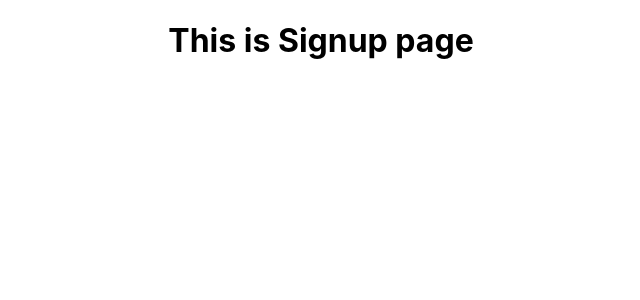
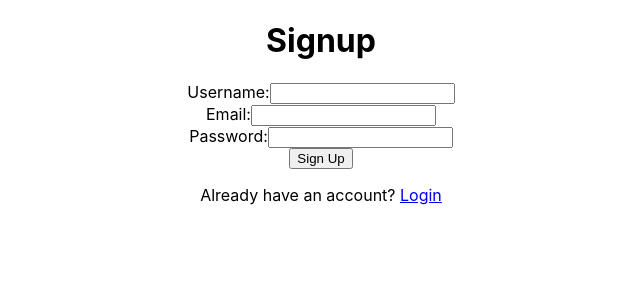
Before and after one commit to omelettech/101400761_comp3123_assignment2, a React (Create React App) app: page /signup in a window 1280 px wide. Shown: the top 300 px of the page, without its empty margins (319-959 px from the left). Built offline with nearby package versions, Linux system fonts and the light colour scheme.

Commit message:
Added signup page

```diff
--- a/src/screens/Signup/Signup.tsx
+++ b/src/screens/Signup/Signup.tsx
@@ -1,13 +1,56 @@
-import React from 'react';
-import './Signup.css';
-interface SignupProps{}
+import React, {useState} from "react";
+import {Link, useNavigate} from "react-router-dom";
+import axios from "axios";
+const backend_API = axios.create({
+    baseURL: "https://comp3123-useremp.vercel.app/api/v1",
+    headers: { "Content-Type": "application/json" },
+})
+const Signup: React.FC = () => {
+    const [username, setUsername] = useState("");
+    const [email, setEmail] = useState("");
+    const [password, setPassword] = useState('');
+    const navigate = useNavigate();
 
-const Signup = ({}: SignupProps ) => {
-  return (
-    <div>
-      <h1> This is Signup page </h1>
-    </div>
-  );
+    const handleSignup = async () => {
+        try {
+            const response = await backend_API.post("/user/signup",
+                {
+                    username:username,email: email, password: password
+                }
+            )
+            console.log(response.data)
+        }catch (e){
+            console.error(e)
+        }
+
+        navigate("/login");
+    };
+
+    return (
+        <div style={{display: "flex", flexDirection: "column", alignItems: "center", justifyContent: "center"}}>
+            <h1>Signup</h1>
+            <form style={{display: "flex", flexDirection: "column", alignItems: "center", justifyContent: "center"}}>
+                <label>
+                    Username:
+                    <input value={username} type="text" required onChange={(e)=>setUsername(e.target.value)}/>
+                </label>
+                <label>
+                    Email:
+                    <input value={email} type="email" required onChange={(e)=>setEmail(e.target.value)}/>
+                </label>
+                <label>
+                    Password:
+                    <input value={password} type="password" required onChange={(e)=>setPassword(e.target.value)}/>
+                </label>
+                <button type="button" onClick={handleSignup}>
+                    Sign Up
+                </button>
+            </form>
+            <p>
+                Already have an account? <Link to={"/login"}>Login</Link>
+            </p>
+        </div>
+    );
 };
 
 export default Signup;
```
